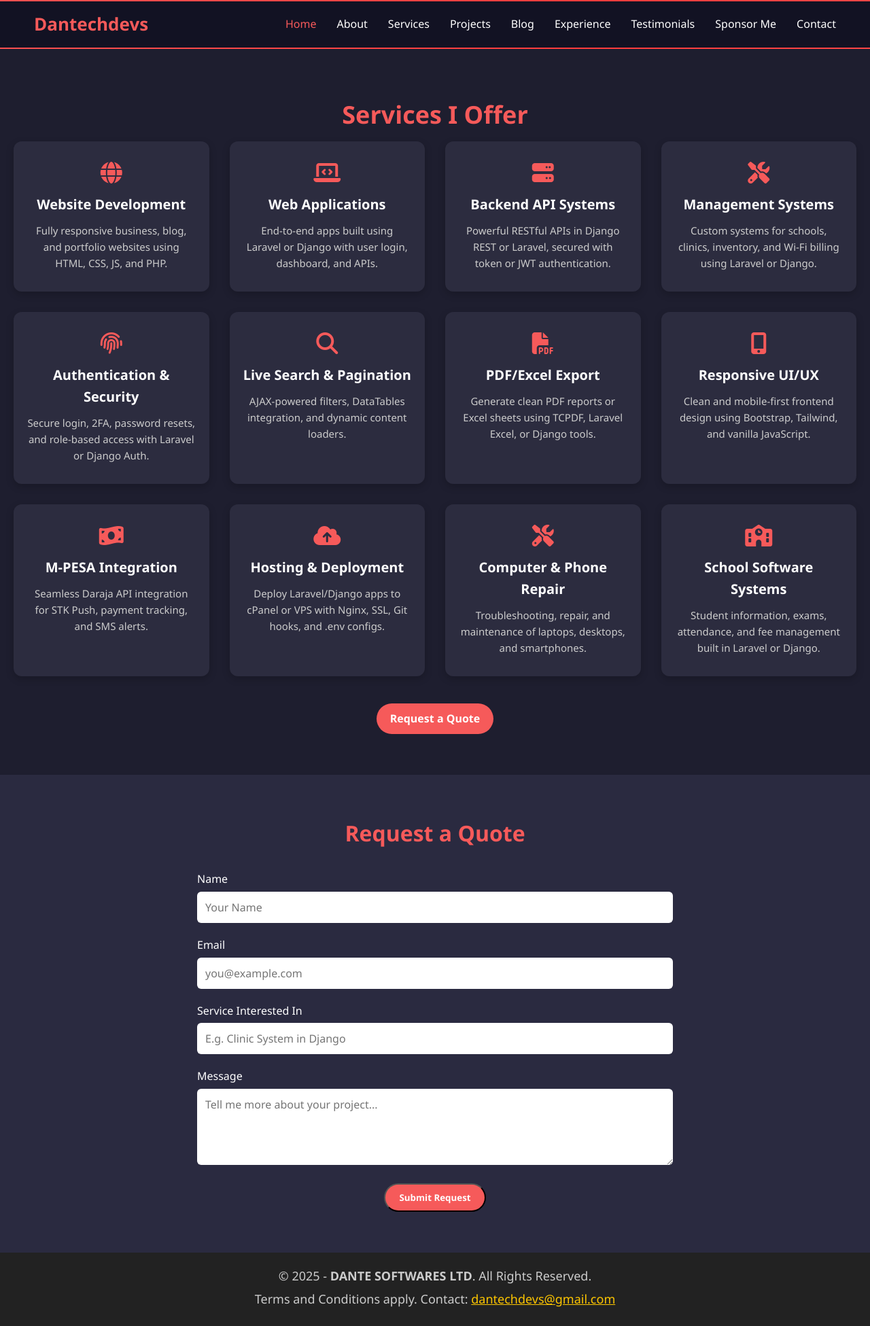
After one commit to Dantechdevs/Daniel_portfolio, a PHP site: page /services.php in a window 1280 px wide. The commit adds this page. Shown: the whole page at 68% size. Run offline with PHP 8.4, Linux system fonts and the light colour scheme.

Commit message:
added service page

```diff
--- a/includes/header.php
+++ b/includes/header.php
@@ -21,7 +21,7 @@
         <nav class="navbar">
             <a href="#" class="active">Home</a>
             <a href="#">About</a>
-            <a href="#">Services</a>
+            <a href="services.php">Services</a>
             <a href="#">Projects</a>
             <a href="#">Blog</a>
             <a href="#">Experience</a>
--- /dev/null
+++ b/services.php
@@ -0,0 +1,133 @@
+<?php include('includes/header.php'); ?>
+
+<section class="services-section">
+    <div class="container">
+        <h2 class="section-title">Services I Offer</h2>
+
+
+        <div class="services-grid">
+
+            <div class="service-box">
+                <i class="fas fa-globe"></i>
+                <h3>Website Development</h3>
+                <p>Fully responsive business, blog, and portfolio websites using HTML, CSS, JS, and PHP.</p>
+            </div>
+
+            <div class="service-box">
+                <i class="fas fa-laptop-code"></i>
+                <h3>Web Applications</h3>
+                <p>End-to-end apps built using Laravel or Django with user login, dashboard, and APIs.</p>
+            </div>
+
+            <div class="service-box">
+                <i class="fas fa-server"></i>
+                <h3>Backend API Systems</h3>
+                <p>Powerful RESTful APIs in Django REST or Laravel, secured with token or JWT authentication.</p>
+            </div>
+
+            <div class="service-box">
+                <i class="fas fa-tools"></i>
+                <h3>Management Systems</h3>
+                <p>Custom systems for schools, clinics, inventory, and Wi-Fi billing using Laravel or Django.</p>
+            </div>
+
+            <div class="service-box">
+                <i class="fas fa-fingerprint"></i>
+                <h3>Authentication & Security</h3>
+                <p>Secure login, 2FA, password resets, and role-based access with Laravel or Django Auth.</p>
+            </div>
+
+            <div class="service-box">
+                <i class="fas fa-search"></i>
+                <h3>Live Search & Pagination</h3>
+                <p>AJAX-powered filters, DataTables integration, and dynamic content loaders.</p>
+            </div>
+
+            <div class="service-box">
+                <i class="fas fa-file-pdf"></i>
+                <h3>PDF/Excel Export</h3>
+                <p>Generate clean PDF reports or Excel sheets using TCPDF, Laravel Excel, or Django tools.</p>
+            </div>
+
+            <div class="service-box">
+                <i class="fas fa-mobile-alt"></i>
+                <h3>Responsive UI/UX</h3>
+                <p>Clean and mobile-first frontend design using Bootstrap, Tailwind, and vanilla JavaScript.</p>
+            </div>
+
+            <div class="service-box">
+                <i class="fas fa-money-bill-wave"></i>
+                <h3>M-PESA Integration</h3>
+                <p>Seamless Daraja API integration for STK Push, payment tracking, and SMS alerts.</p>
+            </div>
+
+            <div class="service-box">
+                <i class="fas fa-cloud-upload-alt"></i>
+                <h3>Hosting & Deployment</h3>
+                <p>Deploy Laravel/Django apps to cPanel or VPS with Nginx, SSL, Git hooks, and .env configs.</p>
+            </div>
+
+            <div class="service-box">
+                <i class="fas fa-tools"></i>
+                <h3>Computer & Phone Repair</h3>
+                <p>Troubleshooting, repair, and maintenance of laptops, desktops, and smartphones.</p>
+            </div>
+
+            <div class="service-box">
+                <i class="fas fa-school"></i>
+                <h3>School Software Systems</h3>
+                <p>Student information, exams, attendance, and fee management built in Laravel or Django.</p>
+            </div>
+
+        </div>
+
+        <div style="margin-top: 40px; text-align: center;">
+            <a href="#contact" class="btn btn-service">Request a Quote</a>
+        </div>
+    </div>
+</section>
+
+<!-- Quote Form Section -->
+<section id="contact" style="background: #2a2a40; padding: 60px 20px; scroll-margin-top: 100px;">
+    <div class="container" style="max-width: 700px; margin: auto;">
+        <h2 class="section-title">Request a Quote</h2>
+        <form method="post" action="#">
+            <div class="form-group">
+                <label for="name">Name</label>
+                <input type="text" id="name" class="form-control" placeholder="Your Name" required>
+            </div>
+            <div class="form-group">
+                <label for="email">Email</label>
+                <input type="email" id="email" class="form-control" placeholder="you@example.com" required>
+            </div>
+            <div class="form-group">
+                <label for="service">Service Interested In</label>
+                <input type="text" id="service" class="form-control" placeholder="E.g. Clinic System in Django"
+                    required>
+            </div>
+            <div class="form-group">
+                <label for="message">Message</label>
+                <textarea id="message" class="form-control" placeholder="Tell me more about your project..."
+                    rows="4"></textarea>
+            </div>
+            <div style="text-align: center; margin-top: 20px;">
+                <button type="submit" class="btn btn-service">Submit Request</button>
+            </div>
+        </form>
+    </div>
+</section>
+
+<script>
+// Smooth scroll
+document.querySelectorAll('a[href^="#"]').forEach(anchor => {
+    anchor.addEventListener('click', function(e) {
+        e.preventDefault();
+        const target = document.querySelector(this.getAttribute('href'));
+        if (target) target.scrollIntoView({
+            behavior: 'smooth'
+        });
+    });
+});
+</script>
+
+<?php include('includes/footer.php'); ?>
--- a/style.css
+++ b/style.css
@@ -12,6 +12,8 @@ body {
     color: #ffffff;
     line-height: 1.6;
     padding-top: 80px;
+    scroll-behavior: smooth;
+    /* Smooth scroll effect */
 }
 
 /* ===== Header ===== */
@@ -98,7 +100,6 @@ section.home {
     gap: 40px;
 }
 
-/* ===== Home Image ===== */
 .home-img img {
     width: 300px;
     max-width: 100%;
@@ -107,29 +108,24 @@ section.home {
     box-shadow: 0 0 30px rgba(255, 0, 0, 0.2);
 }
 
-/* ===== Home Content ===== */
 .home-content {
     max-width: 500px;
 }
 
-/* ===== Custom Styled H1 for Dantechdevs Developers ===== */
 .home-content h1 {
     font-size: 48px;
     font-weight: 700;
     margin-bottom: 15px;
     color: #f65a5a;
-    /* Red for 'Dantechdevs' */
     text-decoration: underline;
 }
 
 .home-content h1 span {
     color: #00ffff;
-    /* Cyan for 'Developers' */
     text-decoration: underline;
     animation: none;
 }
 
-/* ===== Typing Text ===== */
 .home-content h3 {
     font-size: 30px;
     font-weight: 600;
@@ -142,7 +138,6 @@ section.home {
     font-weight: bold;
 }
 
-/* ===== Paragraph Text ===== */
 .home-content p {
     font-size: 18px;
     line-height: 1.8;
@@ -168,7 +163,8 @@ section.home {
 }
 
 /* ===== Button Styling ===== */
-.btn {
+.btn,
+.btn-service {
     display: inline-block;
     background: #f65a5a;
     color: white;
@@ -179,11 +175,106 @@ section.home {
     transition: background 0.3s ease;
 }
 
-.btn:hover {
+.btn:hover,
+.btn-service:hover {
     background: #ff7a7a;
 }
 
-/* ===== Responsive Design ===== */
+/* ===== Services Section ===== */
+.services-section {
+    background-color: #1e1e2f;
+    padding: 60px 20px;
+    text-align: center;
+}
+
+.services-section .section-title {
+    font-size: 36px;
+    color: #f65a5a;
+    margin-bottom: 10px;
+}
+
+.services-section .section-subtitle {
+    font-size: 18px;
+    color: #ccc;
+    margin-bottom: 40px;
+}
+
+.services-grid {
+    display: grid;
+    grid-template-columns: repeat(auto-fit, minmax(260px, 1fr));
+    gap: 30px;
+}
+
+.service-box {
+    background-color: #2c2c3f;
+    border-radius: 12px;
+    padding: 30px 20px;
+    text-align: center;
+    transition: transform 0.3s ease, box-shadow 0.3s ease;
+    box-shadow: 0 4px 12px rgba(0, 0, 0, 0.2);
+}
+
+.service-box i {
+    font-size: 32px;
+    color: #f65a5a;
+    margin-bottom: 15px;
+}
+
+.service-box h3 {
+    font-size: 20px;
+    color: #ffffff;
+    margin-bottom: 10px;
+}
+
+.service-box p {
+    color: #cccccc;
+    font-size: 15px;
+    line-height: 1.6;
+}
+
+.service-box:hover {
+    transform: translateY(-5px);
+    box-shadow: 0 8px 20px rgba(0, 0, 0, 0.3);
+}
+
+/* ===== Contact Form Section ===== */
+#contact {
+    background: #2a2a40;
+    padding: 60px 20px;
+}
+
+#contact .section-title {
+    text-align: center;
+    font-size: 32px;
+    color: #f65a5a;
+    margin-bottom: 30px;
+}
+
+#contact .form-group {
+    margin-bottom: 20px;
+}
+
+#contact label {
+    display: block;
+    margin-bottom: 5px;
+    color: #ffffff;
+    font-weight: 500;
+}
+
+#contact input,
+#contact textarea {
+    width: 100%;
+    padding: 12px;
+    border: none;
+    border-radius: 6px;
+    font-size: 16px;
+    color: #000;
+}
+
+#contact textarea {
+    resize: vertical;
+}
+
 @media (max-width: 768px) {
     header {
         flex-direction: column;
```
